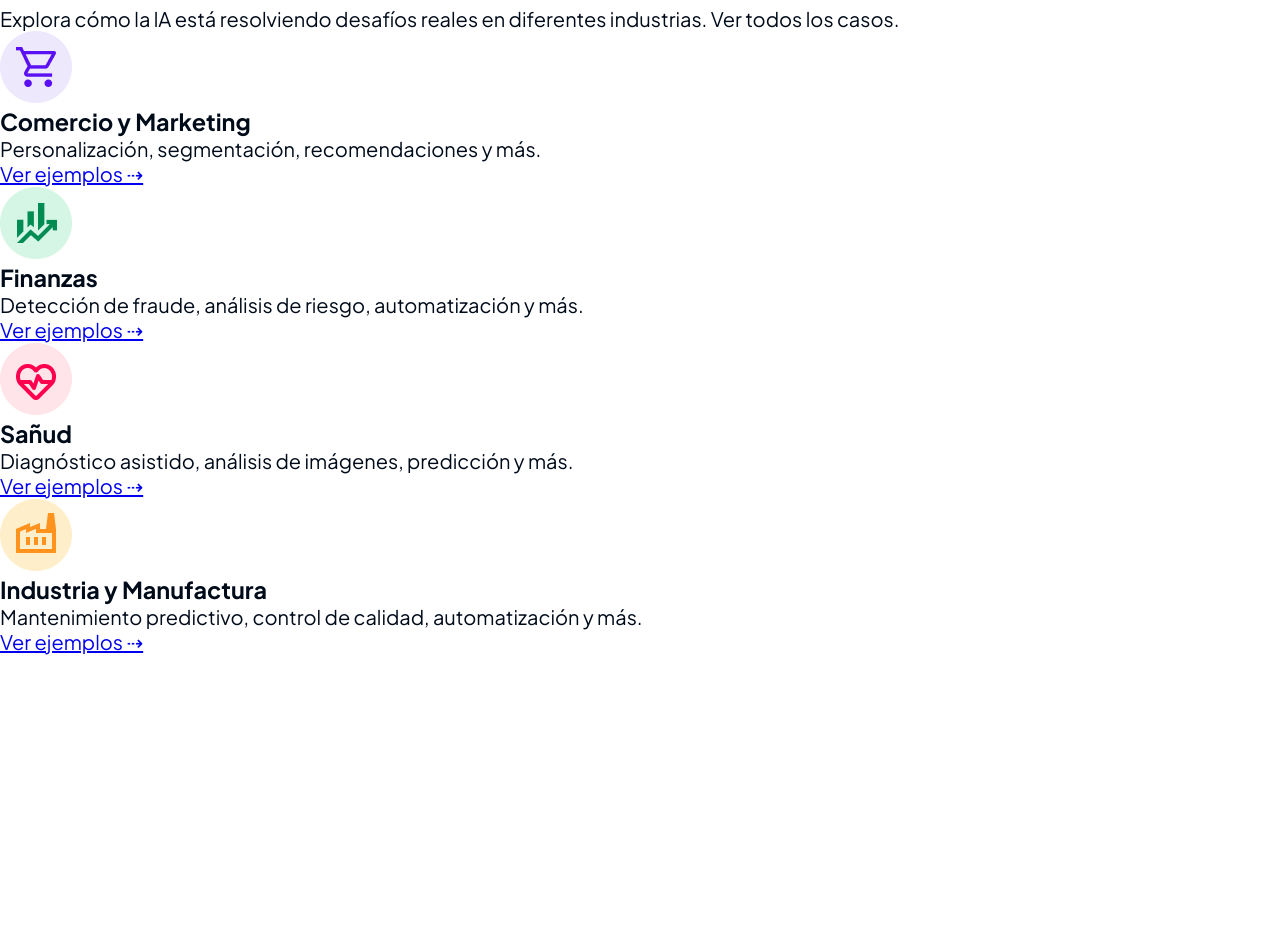
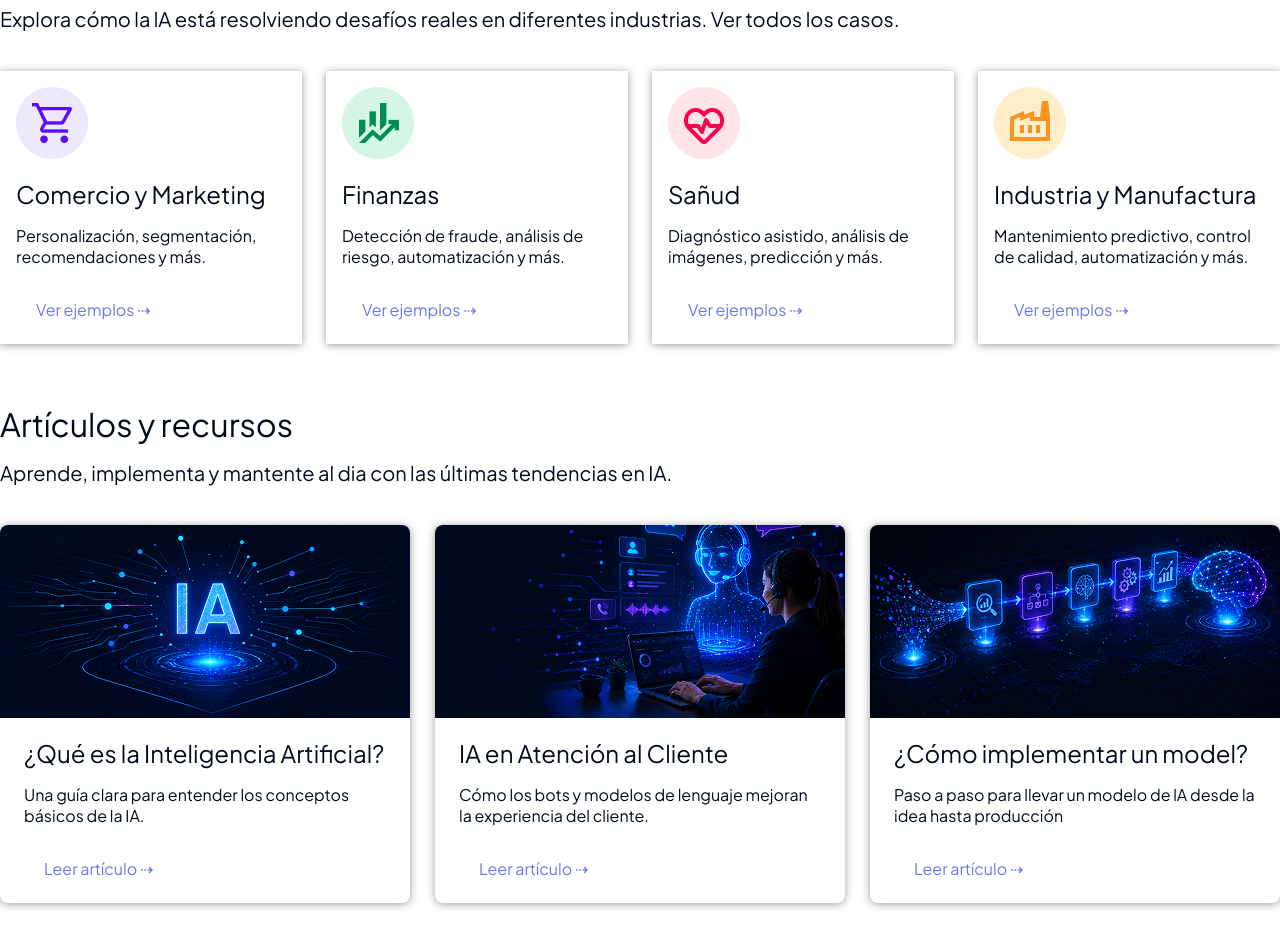
Before and after one commit to exegeses/html-84578, a plain HTML site: page _proyecto/index.html in a window 1280 px wide. Shown: the part 860-1795 px from the top of the page. Before the commit the page ends 1515 px from the top, so only its background shows below. Drawn offline with Linux system fonts and the light colour scheme.

Commit message:
Avances en proyecto integrador

```diff
--- a/_proyecto/css/styles.css
+++ b/_proyecto/css/styles.css
@@ -82,3 +82,86 @@ header{
         font-weight: 400;
         margin-bottom: 16px;
     }
+
+    #casos div{
+        margin-top: 40px;
+        display: flex;
+        justify-content: space-between;
+    }
+
+    #casos div article{
+        width: 302px;
+        padding: 16px;
+        box-shadow: 0px 1px 8px hsl(0, 0%, 60%)
+    }
+        #casos div article h3{
+            font-size: 24px;
+            font-weight: 400;
+            margin: 16px 0px;
+        }
+        #casos div article p{
+            font-size: 16px;
+        }
+        #casos div article a{
+            padding: 8px 20px;
+            margin-top: 24px;
+            text-decoration: none;
+            color: hsl(236, 78%, 68%);
+            font-size: 16px;
+            border-radius: 8px;
+            display: block;
+            transition: .5s;
+        }
+        #casos div article a:hover{
+            color: white;
+            background-color: hsl(236, 78%, 68%);
+        }
+/*### sección artículos ###*/
+#articulos{
+    width: 1280px;
+    margin: 16px auto;
+    padding: 16px 0px;
+    font-size: 20px;
+}
+    #articulos h2{
+        font-size: 32px;
+        font-weight: 400;
+        margin-bottom: 16px;
+    }
+    #articulos div{
+        margin-top: 40px;
+        display: flex;
+        justify-content: space-between;
+    }
+        #articulos div article{
+            width: 410px;
+            padding-bottom: 16px;
+            border-radius: 8px;
+            box-shadow: 0px 1px 8px hsl(0, 0%, 60%);
+        }
+            #articulos div article img{
+                border-radius: 8px 8px 0px 0px;
+            }
+            #articulos div article h3{
+                font-size: 24px;
+                font-weight: 400;
+                margin: 16px 24px;
+            }
+            #articulos div article p{
+                font-size: 16px;
+                margin: 0px 24px;
+            }
+            #articulos div article a{
+                margin: 24px 24px 0px 24px;
+                padding: 8px 20px;
+                display: block;
+                font-size: 16px;
+                text-decoration: none;
+                color: hsl(236, 78%, 68%);
+                transition: 500ms;
+            }
+            #articulos div article a:hover{
+                color: white;
+                background-color: hsl(236, 78%, 68%);
+                border-radius: 8px;
+            }
--- a/_proyecto/index.html
+++ b/_proyecto/index.html
@@ -35,9 +35,12 @@
 
         <section id="casos">
             <h2>Casos de uso</h2>
-            <p>Explora cómo la lA está resolviendo desafíos reales en diferentes industrias.
-                Ver todos los casos.</p>
+            <p>
+                Explora cómo la lA está resolviendo desafíos reales en diferentes industrias.
+                Ver todos los casos.
+            </p>
 
+            <div>
                 <article>
                     <img src="imgs/mkt-ico.png" alt="Marketing icon">
                     <h3>Comercio y Marketing</h3>
@@ -62,8 +65,38 @@
                     <p>Mantenimiento predictivo, control de calidad, automatización y más.</p>
                     <a href="#!">Ver ejemplos  ⇢</a>
                 </article>
+            </div>
+        </section>
+
+        <section id="articulos">
+            <h2>Artículos y recursos</h2>
+            <p>
+                Aprende, implementa y mantente al dia con las últimas tendencias en IA.
+            </p>
+
+            <div>
+                <article>
+                    <img src="imgs/ia.png" alt="Inteligencia Artificial">
+                    <h3>¿Qué es la Inteligencia Artificial?</h3>
+                    <p>Una guía clara para entender los conceptos básicos de la IA.</p>
+                    <a href="#!">Leer artículo  ⇢</a>
+                </article>
+                <article>
+                    <img src="imgs/customer.png" alt="Atención al Cliente">
+                    <h3>IA en Atención al Cliente</h3>
+                    <p>Cómo los bots y modelos de lenguaje mejoran la experiencia del cliente.</p>
+                    <a href="#!">Leer artículo  ⇢</a>
+                </article>
+                <article>
+                    <img src="imgs/implement.png" alt="Implementar un Modelo">
+                    <h3>¿Cómo implementar un model?</h3>
+                    <p>Paso a paso para llevar un modelo de lA desde la idea hasta producción</p>
+                    <a href="#!">Leer artículo  ⇢</a>
+                </article>
+            </div>
 
         </section>
+
 
     </main>
 
```
Also changed, not shown: _proyecto/imgs/customer.png (added), _proyecto/imgs/ia.png (added), _proyecto/imgs/implement.png (added). Lines whose indentation alone changed are shown as unchanged.
